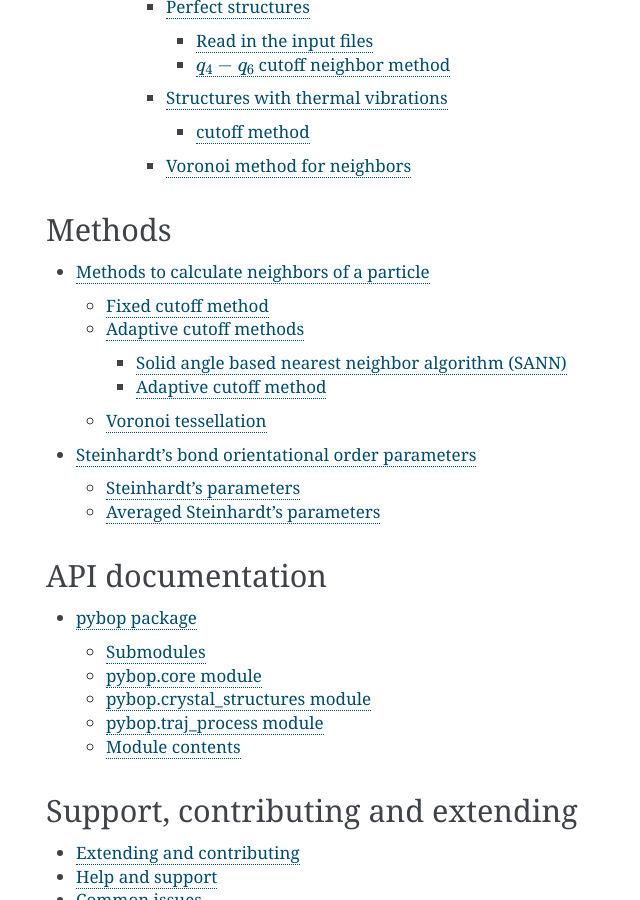
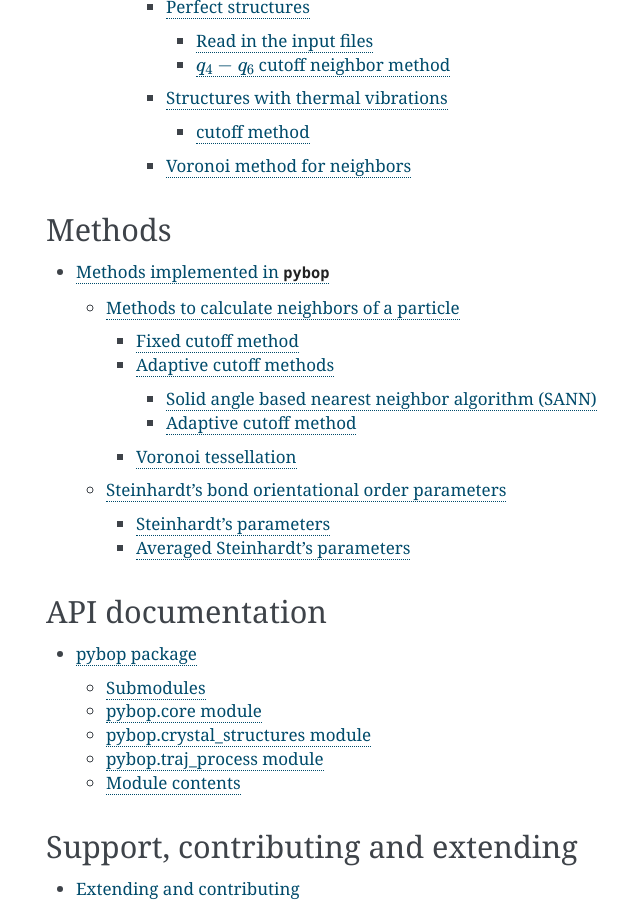
Before and after one commit to pyscal/pyscal, a Sphinx documentation site: the page built from docs/source/index.rst, in a window 1280 px wide and 900 px high, scrolled down 1641 px. Shown: the whole window, without its empty margins (374-1014 px from the left). Built offline with Sphinx 7.4.7, drawn with Linux system fonts in a browser that asks for light colours; pages that are not in the unit, such as notebooks, are missing from menus.

Commit message:
update documentation

```diff
--- a/docs/source/index.rst
+++ b/docs/source/index.rst
@@ -53,8 +53,8 @@ Methods
 
 .. toctree::
 
-    nearestneighbormethods
-    steinhardtparameters
+    methods
+
 
 API documentation
 -----------------
--- /dev/null
+++ b/docs/source/methods.rst
@@ -0,0 +1,7 @@
+Methods implemented in ``pybop``
+--------------------------------
+
+.. toctree::
+
+    nearestneighbormethods
+    steinhardtparameters
```
